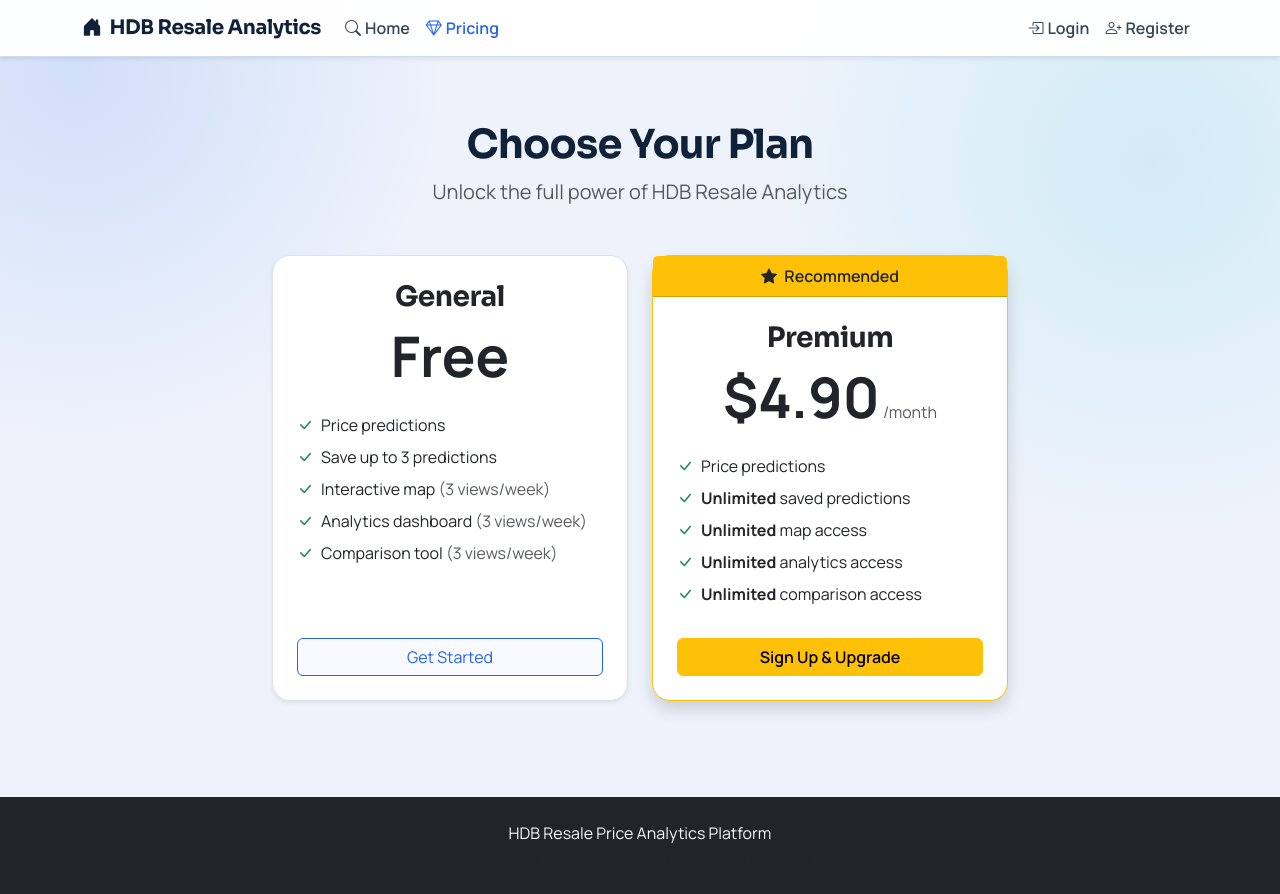
After one commit to MARCHTOWNE/FYP-26-S1-22-PropSight, a Flask app: page /pricing in a window 1280 px wide. The commit adds this page. Run offline with Flask 3, Linux system fonts and the light colour scheme; parts of the project's set-up code (start-up, migrations or seed data) failed here and were passed over.

Commit message:
update to add supscription tier

```diff
--- a/webapp/app.py
+++ b/webapp/app.py
@@ -83,7 +83,7 @@ def _first_existing_sqlite_path(paths, required_table):
 DB_PATH = _first_existing_sqlite_path([
     os.environ.get("DB_PATH", ""),
     os.path.join(PROJECT_DIR, "hdb_resale.db"),
-    os.path.join(PROJECT_DIR, "Database ", "hdb_resale.db"),
+    os.path.join(PROJECT_DIR, "Database", "hdb_resale.db"),
 ], required_table="resale_prices")
 
 USER_DB_PATH = _first_existing_path([
@@ -297,7 +297,20 @@ def _init_user_db():
             expires_at TEXT NOT NULL,
             created_at TIMESTAMP DEFAULT CURRENT_TIMESTAMP
         );
+        CREATE TABLE IF NOT EXISTS feature_view_log (
+            id INTEGER PRIMARY KEY AUTOINCREMENT,
+            user_id INTEGER NOT NULL,
+            feature TEXT NOT NULL,
+            created_at TIMESTAMP DEFAULT CURRENT_TIMESTAMP,
+            FOREIGN KEY (user_id) REFERENCES users(id)
+        );
     """)
+    # Migrate existing DBs: add subscription_tier column if missing
+    try:
+        conn.execute("ALTER TABLE users ADD COLUMN subscription_tier TEXT NOT NULL DEFAULT 'general' CHECK(subscription_tier IN ('general', 'premium'))")
+        conn.commit()
+    except sqlite3.OperationalError:
+        pass  # column already exists
     conn.commit()
     conn.close()
 
@@ -1048,6 +1061,64 @@ def api_login_required(f):
     return decorated
 
 
+def premium_required(f):
+    @wraps(f)
+    def decorated(*args, **kwargs):
+        if "user_id" not in session:
+            flash("Please log in to access this feature.", "warning")
+            return redirect(url_for("login"))
+        if session.get("subscription_tier", "general") != "premium":
+            flash("This feature requires a Premium subscription.", "info")
+            return redirect(url_for("pricing"))
+        return f(*args, **kwargs)
+    return decorated
+
+
+def api_premium_required(f):
+    @wraps(f)
+    def decorated(*args, **kwargs):
+        if "user_id" not in session:
+            return jsonify({"error": "Authentication required"}), 401
+        if session.get("subscription_tier", "general") != "premium":
+            return jsonify({"error": "Premium subscription required"}), 403
+        return f(*args, **kwargs)
+    return decorated
+
+
+# Weekly view limits for general users per feature
+GENERAL_WEEKLY_VIEW_LIMITS = {"map": 3, "analytics": 3, "comparison": 3}
+
+
+def _get_weekly_view_count(user_id, feature):
+    """Count views of a feature by user in the current week."""
+    conn = _get_user_db()
+    row = conn.execute(
+        "SELECT COUNT(*) as cnt FROM feature_view_log WHERE user_id = ? AND feature = ? AND created_at >= datetime('now', '-7 days')",
+        (user_id, feature),
+    ).fetchone()
+    conn.close()
+    return row["cnt"] if row else 0
+
+
+def _log_feature_view(user_id, feature):
+    """Record a feature view."""
+    conn = _get_user_db()
+    conn.execute("INSERT INTO feature_view_log (user_id, feature) VALUES (?, ?)", (user_id, feature))
+    conn.commit()
+    conn.close()
+
+
+def _check_feature_limit(feature):
+    """Check if general user has exceeded weekly view limit for a feature.
+    Returns (allowed, views_used, views_limit)."""
+    tier = session.get("subscription_tier", "general")
+    if tier == "premium":
+        return True, 0, 0
+    limit = GENERAL_WEEKLY_VIEW_LIMITS.get(feature, 3)
+    count = _get_weekly_view_count(session["user_id"], feature)
+    return count < limit, count, limit
+
+
 @app.before_request
 def load_user():
     g.user = None
@@ -1058,6 +1129,7 @@ def load_user():
                 "id": session["user_id"],
                 "username": session.get("username", ""),
                 "email": session.get("email", ""),
+                "subscription_tier": session.get("subscription_tier", "general"),
             }
         else:
             g.user = _sqlite_get_user_by_id(session["user_id"])
@@ -1352,6 +1424,7 @@ def register():
                 session["username"] = username
                 session["email"] = email
                 session["access_token"] = result["access_token"]
+                session["subscription_tier"] = "general"
                 flash("Account created! Welcome.", "success")
                 return redirect(url_for("home"))
             else:
@@ -1399,6 +1472,7 @@ def login():
             session["username"] = db_user.get("username") or auth_user.get("user_metadata", {}).get("username", email.split("@")[0])
             session["email"] = email
             session["access_token"] = result.get("access_token", "")
+            session["subscription_tier"] = db_user.get("subscription_tier", "general")
             flash(f"Welcome back, {session['username']}!", "success")
             return redirect(url_for("home"))
         else:
@@ -1407,6 +1481,7 @@ def login():
                 session["user_id"] = user["id"]
                 session["username"] = user["username"]
                 session["email"] = user["email"]
+                session["subscription_tier"] = user["subscription_tier"] if "subscription_tier" in user.keys() else "general"
                 flash(f"Welcome back, {user['username']}!", "success")
                 return redirect(url_for("home"))
             flash("Invalid email or password.", "danger")
@@ -1444,6 +1519,40 @@ def logout():
     session.clear()
     flash("You have been logged out.", "info")
     return redirect(url_for("home"))
+
+
+# ---------------------------------------------------------------------------
+# Routes: Subscription
+# ---------------------------------------------------------------------------
+
+@app.route("/pricing")
+def pricing():
+    return render_template("pricing.html")
+
+
+@app.route("/upgrade", methods=["POST"])
+@login_required
+def upgrade():
+    user_id = session["user_id"]
+    if SUPABASE_ENABLED:
+        try:
+            _supabase_request(
+                SUPABASE_USERS_TABLE,
+                method="PATCH",
+                filters={"id": f"eq.{user_id}"},
+                payload={"subscription_tier": "premium"},
+            )
+        except SupabaseError:
+            flash("Could not upgrade via Supabase.", "danger")
+            return redirect(url_for("pricing"))
+    else:
+        conn = _get_user_db()
+        conn.execute("UPDATE users SET subscription_tier = 'premium' WHERE id = ?", (user_id,))
+        conn.commit()
+        conn.close()
+    session["subscription_tier"] = "premium"
+    flash("You've been upgraded to Premium! Enjoy unlimited access.", "success")
+    return redirect(url_for("pricing"))
 
 
 # ---------------------------------------------------------------------------
@@ -1487,7 +1596,13 @@ def home():
 
 
 @app.route("/comparison", methods=["GET", "POST"])
+@login_required
 def comparison():
+    allowed, _, limit = _check_feature_limit("comparison")
+    if not allowed:
+        flash(f"You've used all {limit} free Comparison views this week. Upgrade to Premium for unlimited access.", "warning")
+        return redirect(url_for("pricing"))
+    _log_feature_view(session["user_id"], "comparison")
     saved_predictions = []
     if g.user:
         try:
@@ -1664,6 +1779,14 @@ def predict():
 @app.route("/save_prediction", methods=["POST"])
 @login_required
 def save_prediction():
+    # Enforce save limit for general users
+    tier = session.get("subscription_tier", "general")
+    if tier != "premium":
+        existing = _get_saved_predictions(session["user_id"])
+        if len(existing) >= 3:
+            flash("Free users can save up to 3 predictions. Upgrade to Premium for unlimited saves.", "warning")
+            return redirect(url_for("my_predictions"))
+
     prediction = {
         "town": request.form["town"],
         "flat_type": request.form["flat_type"],
@@ -1708,12 +1831,22 @@ def delete_prediction(pred_id):
 @app.route("/map")
 @login_required
 def map_view():
+    allowed, _, limit = _check_feature_limit("map")
+    if not allowed:
+        flash(f"You've used all {limit} free Map views this week. Upgrade to Premium for unlimited access.", "warning")
+        return redirect(url_for("pricing"))
+    _log_feature_view(session["user_id"], "map")
     return render_template("map.html", towns=TOWNS)
 
 
 @app.route("/analytics")
 @login_required
 def analytics():
+    allowed, _, limit = _check_feature_limit("analytics")
+    if not allowed:
+        flash(f"You've used all {limit} free Analytics views this week. Upgrade to Premium for unlimited access.", "warning")
+        return redirect(url_for("pricing"))
+    _log_feature_view(session["user_id"], "analytics")
     return render_template("analytics.html", towns=TOWNS)
 
 
--- a/webapp/templates/base.html
+++ b/webapp/templates/base.html
@@ -44,13 +44,13 @@
                         </a>
                         {% endif %}
                     </li>
+                    {% if g.user %}
                     <li class="nav-item">
                         <a class="nav-link {% if request.endpoint == 'comparison' %}active{% endif %}"
                            href="{{ url_for('comparison') }}">
                             <i class="bi bi-columns-gap me-1"></i>Compare
                         </a>
                     </li>
-                    {% if g.user %}
                     <li class="nav-item">
                         <a class="nav-link {% if request.endpoint == 'map_view' %}active{% endif %}"
                            href="{{ url_for('map_view') }}">
@@ -64,6 +64,12 @@
                         </a>
                     </li>
                     {% endif %}
+                    <li class="nav-item">
+                        <a class="nav-link {% if request.endpoint == 'pricing' %}active{% endif %}"
+                           href="{{ url_for('pricing') }}">
+                            <i class="bi bi-gem me-1"></i>Pricing
+                        </a>
+                    </li>
                 </ul>
                 <ul class="navbar-nav">
                     {% if g.user %}
@@ -71,6 +77,9 @@
                         <a class="nav-link dropdown-toggle" href="#" role="button"
                            data-bs-toggle="dropdown">
                             <i class="bi bi-person-circle me-1"></i>{{ g.user['username'] }}
+                            {% if g.user.get('subscription_tier') == 'premium' %}
+                            <span class="badge bg-warning text-dark ms-1" style="font-size: 0.65em;">Premium</span>
+                            {% endif %}
                         </a>
                         <ul class="dropdown-menu dropdown-menu-end">
                             <li>
--- /dev/null
+++ b/webapp/templates/pricing.html
@@ -0,0 +1,84 @@
+{% extends "base.html" %}
+{% block title %}Pricing – HDB Resale Analytics{% endblock %}
+
+{% block content %}
+<div class="container py-5">
+    <div class="text-center mb-5">
+        <h1 class="fw-bold">Choose Your Plan</h1>
+        <p class="text-muted fs-5">Unlock the full power of HDB Resale Analytics</p>
+    </div>
+
+    <div class="row justify-content-center g-4">
+        <!-- General (Free) Plan -->
+        <div class="col-md-5 col-lg-4">
+            <div class="card h-100 shadow-sm border{% if g.user and g.user.get('subscription_tier', 'general') == 'general' %}-primary{% endif %}">
+                {% if g.user and g.user.get('subscription_tier', 'general') == 'general' %}
+                <div class="card-header bg-primary text-white text-center fw-semibold">
+                    <i class="bi bi-check-circle me-1"></i> Current Plan
+                </div>
+                {% endif %}
+                <div class="card-body d-flex flex-column p-4">
+                    <h3 class="card-title fw-bold text-center">General</h3>
+                    <div class="text-center mb-4">
+                        <span class="display-4 fw-bold">Free</span>
+                    </div>
+                    <ul class="list-unstyled mb-4 flex-grow-1">
+                        <li class="mb-2"><i class="bi bi-check-lg text-success me-2"></i>Price predictions</li>
+                        <li class="mb-2"><i class="bi bi-check-lg text-success me-2"></i>Save up to 3 predictions</li>
+                        <li class="mb-2"><i class="bi bi-check-lg text-success me-2"></i>Interactive map <span class="text-muted">(3 views/week)</span></li>
+                        <li class="mb-2"><i class="bi bi-check-lg text-success me-2"></i>Analytics dashboard <span class="text-muted">(3 views/week)</span></li>
+                        <li class="mb-2"><i class="bi bi-check-lg text-success me-2"></i>Comparison tool <span class="text-muted">(3 views/week)</span></li>
+                    </ul>
+                    {% if not g.user %}
+                    <a href="{{ url_for('register') }}" class="btn btn-outline-primary w-100">Get Started</a>
+                    {% endif %}
+                </div>
+            </div>
+        </div>
+
+        <!-- Premium Plan -->
+        <div class="col-md-5 col-lg-4">
+            <div class="card h-100 shadow border{% if g.user and g.user.get('subscription_tier') == 'premium' %}-success{% else %}-warning{% endif %}">
+                {% if g.user and g.user.get('subscription_tier') == 'premium' %}
+                <div class="card-header bg-success text-white text-center fw-semibold">
+                    <i class="bi bi-check-circle me-1"></i> Current Plan
+                </div>
+                {% else %}
+                <div class="card-header bg-warning text-dark text-center fw-semibold">
+                    <i class="bi bi-star-fill me-1"></i> Recommended
+                </div>
+                {% endif %}
+                <div class="card-body d-flex flex-column p-4">
+                    <h3 class="card-title fw-bold text-center">Premium</h3>
+                    <div class="text-center mb-4">
+                        <span class="display-4 fw-bold">$4.90</span>
+                        <span class="text-muted">/month</span>
+                    </div>
+                    <ul class="list-unstyled mb-4 flex-grow-1">
+                        <li class="mb-2"><i class="bi bi-check-lg text-success me-2"></i>Price predictions</li>
+                        <li class="mb-2"><i class="bi bi-check-lg text-success me-2"></i><strong>Unlimited</strong> saved predictions</li>
+                        <li class="mb-2"><i class="bi bi-check-lg text-success me-2"></i><strong>Unlimited</strong> map access</li>
+                        <li class="mb-2"><i class="bi bi-check-lg text-success me-2"></i><strong>Unlimited</strong> analytics access</li>
+                        <li class="mb-2"><i class="bi bi-check-lg text-success me-2"></i><strong>Unlimited</strong> comparison access</li>
+                    </ul>
+                    {% if g.user and g.user.get('subscription_tier') == 'premium' %}
+                    <button class="btn btn-success w-100" disabled>
+                        <i class="bi bi-check-circle me-1"></i> You're on Premium
+                    </button>
+                    {% elif g.user %}
+                    <form method="POST" action="{{ url_for('upgrade') }}">
+                        <button type="submit" class="btn btn-warning w-100 fw-semibold">
+                            <i class="bi bi-arrow-up-circle me-1"></i> Upgrade Now
+                        </button>
+                    </form>
+                    {% else %}
+                    <a href="{{ url_for('register') }}" class="btn btn-warning w-100 fw-semibold">
+                        Sign Up & Upgrade
+                    </a>
+                    {% endif %}
+                </div>
+            </div>
+        </div>
+    </div>
+</div>
+{% endblock %}
```
Also changed, not shown: Database/supabase_schema.sql (+13 -5 lines), README.md.
